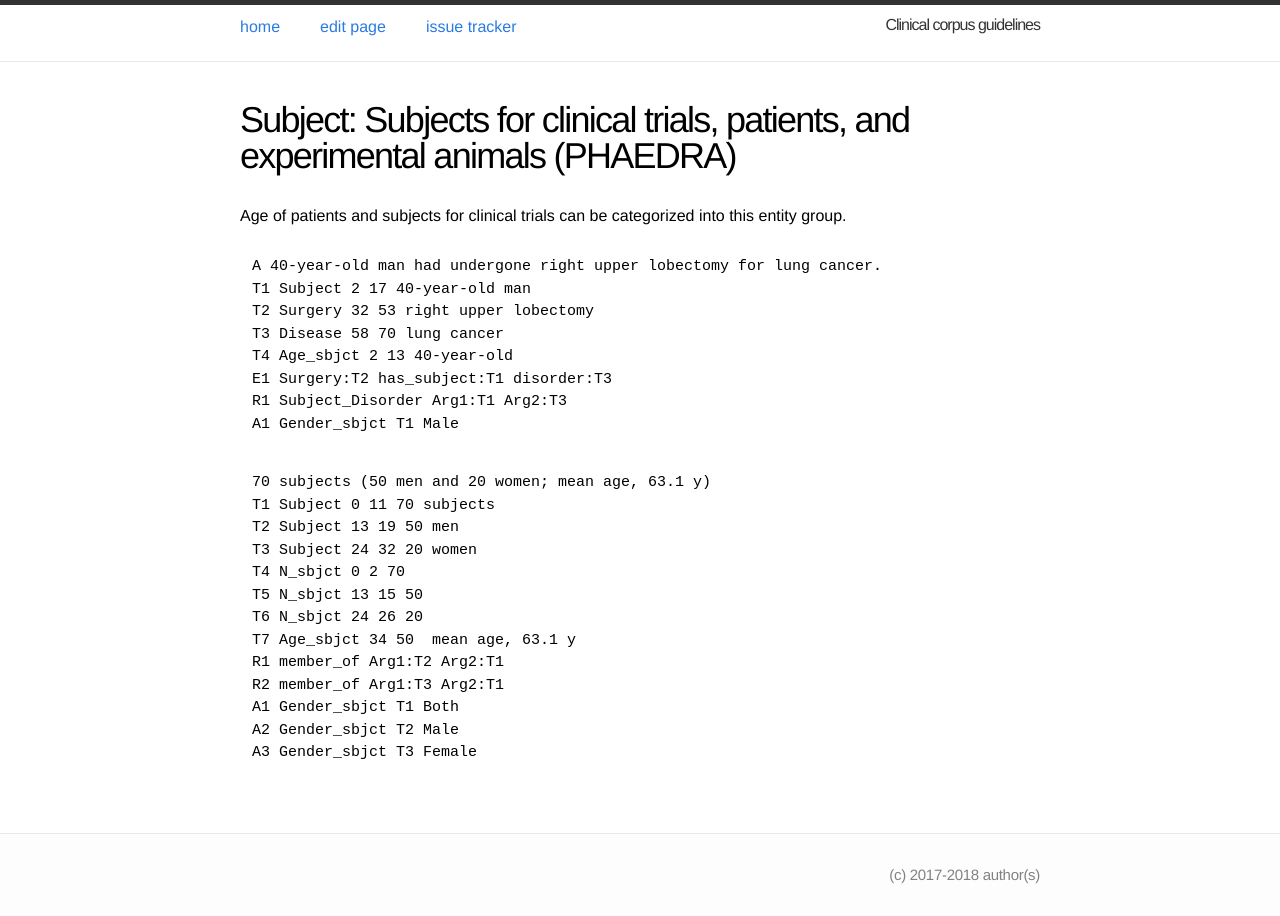
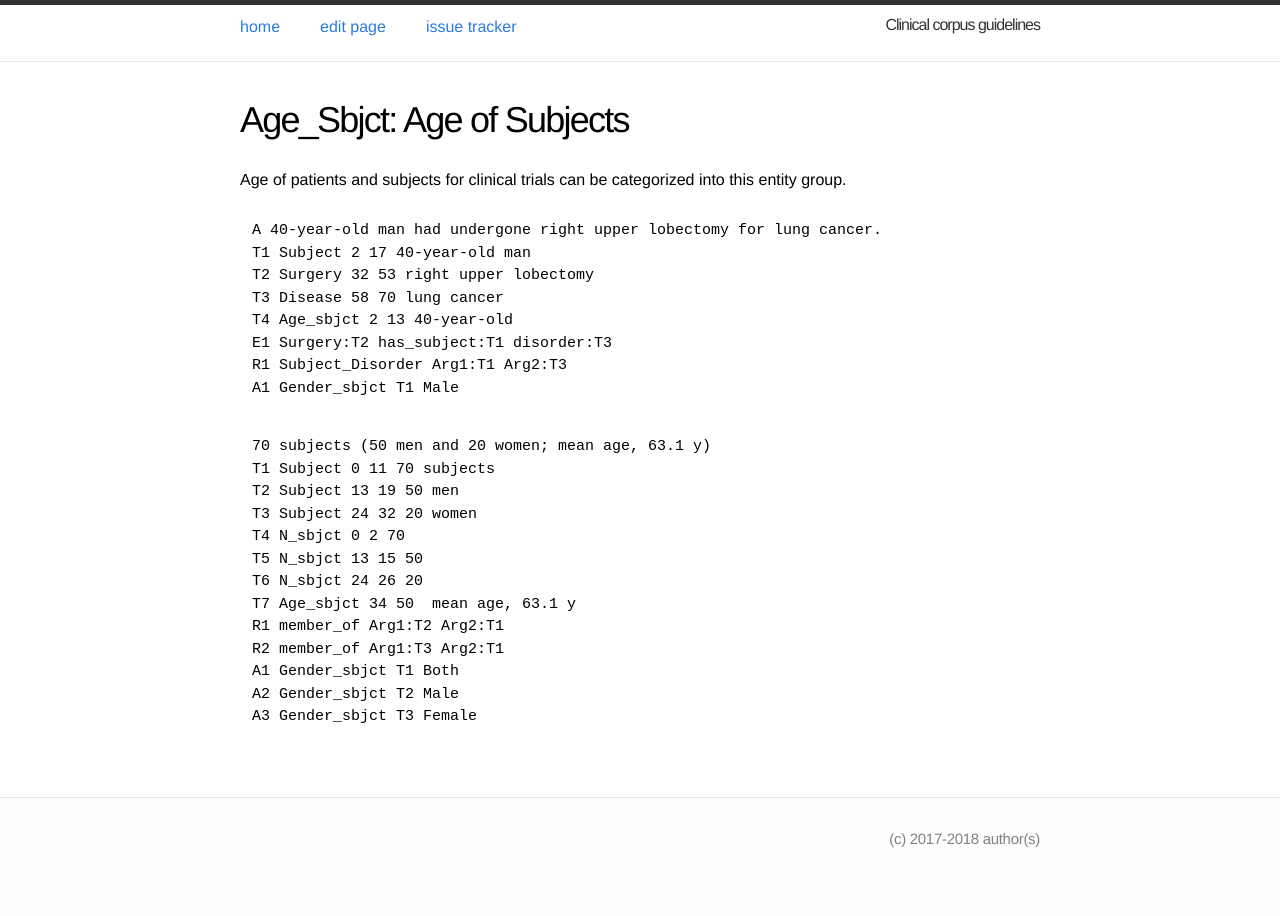
Before and after one commit to ezcatdb/clinicalcorpus-guidelines, a Jekyll site: the page built from _entity/Age_sbjct.md, in a window 1280 px wide. Built offline with Jekyll 4.4.1, drawn with Linux system fonts in a browser that asks for light colours.

Commit message:
Title and shortdef were corrected for Age_sbjct.md

```diff
--- a/_entity/Age_sbjct.md
+++ b/_entity/Age_sbjct.md
@@ -1,7 +1,7 @@
 ---
 layout: entry
-title: "Subject"
-shortdef: "Subjects for clinical trials, patients, and experimental animals (PHAEDRA)"
+title: "Age_Sbjct"
+shortdef: "Age of Subjects"
 order: 9
 ---
 
```
